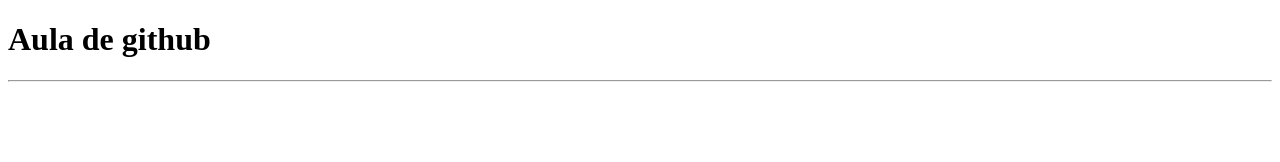
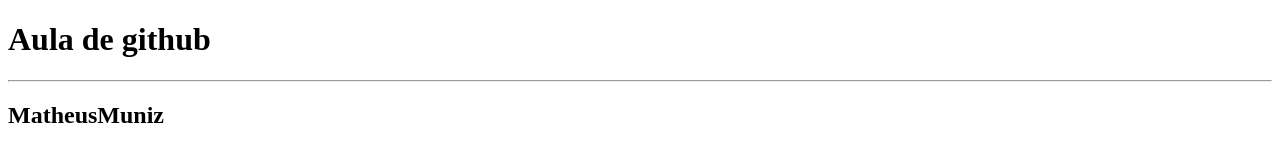
Before and after one commit to romero-gt/git-flow, a plain HTML site: page index.html in a window 1280 px wide. Drawn offline with Linux system fonts and the light colour scheme.

Commit message:
pequenaalteracao

```diff
--- a/index.html
+++ b/index.html
@@ -8,5 +8,6 @@
 <body>
     <h1>Aula de github</h1>
     <hr>
+    <h2>MatheusMuniz</h2>
 </body>
 </html>
```
